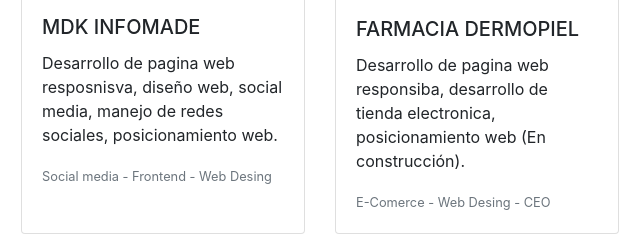
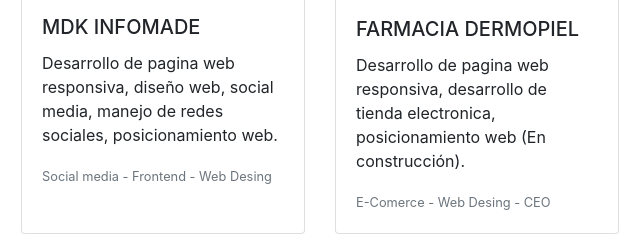
Before and after one commit to Apeiron0/Apeiron0.github.io, a website with bundled scripts: page index.html in a window 1280 px wide. Shown: the part 3555-3790 px from the top of the page, 613-1253 px from the left. Built offline with nearby package versions, Linux system fonts and the light colour scheme; a web font is replaced by a local one.

Commit message:
Correcion Ortografica

```diff
--- a/index.html
+++ b/index.html
@@ -219,7 +219,7 @@
               <img src="img/infomade.png" class="card-img-top" alt="MDK Infomade">
               <div class="card-body">
                 <h5 class="card-title">MDK Infomade</h5>
-                <p class="card-text">Desarrollo de pagina web resposnisva, diseño web, social media, manejo de redes sociales, posicionamiento web.</p>
+                <p class="card-text">Desarrollo de pagina web responsiva, diseño web, social media, manejo de redes sociales, posicionamiento web.</p>
                 <p class="card-text"><small class="text-muted">Social media - Frontend - Web Desing</small></p>
               </div>
             </div>
@@ -227,7 +227,7 @@
               <img src="img/dermo.png" class="card-img-top" alt="Farmacia Dermopiel" height="137" width="287">
               <div class="card-body">
                 <h5 class="card-title">Farmacia Dermopiel</h5>
-                <p class="card-text">Desarrollo de pagina web responsiba, desarrollo de tienda electronica, posicionamiento web (En construcción).</p>
+                <p class="card-text">Desarrollo de pagina web responsiva, desarrollo de tienda electronica, posicionamiento web (En construcción).</p>
                 <p class="card-text"><small class="text-muted">E-Comerce - Web Desing - CEO</small></p>
               </div>
             </div>
```
